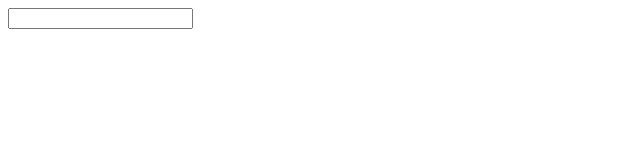
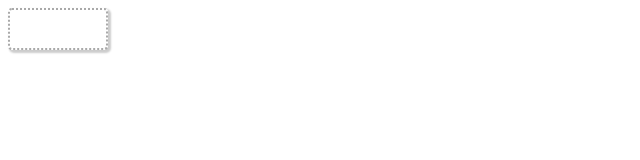
Before and after one commit to mroohian/typescript-learn, a website: page index.html in a window 1280 px wide. Shown: the whole page, without its empty margins (0-640 px from the left). Drawn offline with Linux system fonts and the light colour scheme.

Commit message:
Improve styling

```diff
--- a/index.html
+++ b/index.html
@@ -1,3 +1,14 @@
-<input id="input" />
+<style>
+  .myinput {
+    font-size: 24px;
+    border-radius: 4px;
+    border: 2px dotted darkgray;
+    box-shadow: 2px 2px 2px 1px rgba(0, 0, 0, 0.2);
+    padding: 5px;
+    width: 100px;
+  }
+</style>
+
+<input class="myinput" id="input" />
 
 <div id="output"></div>
```
